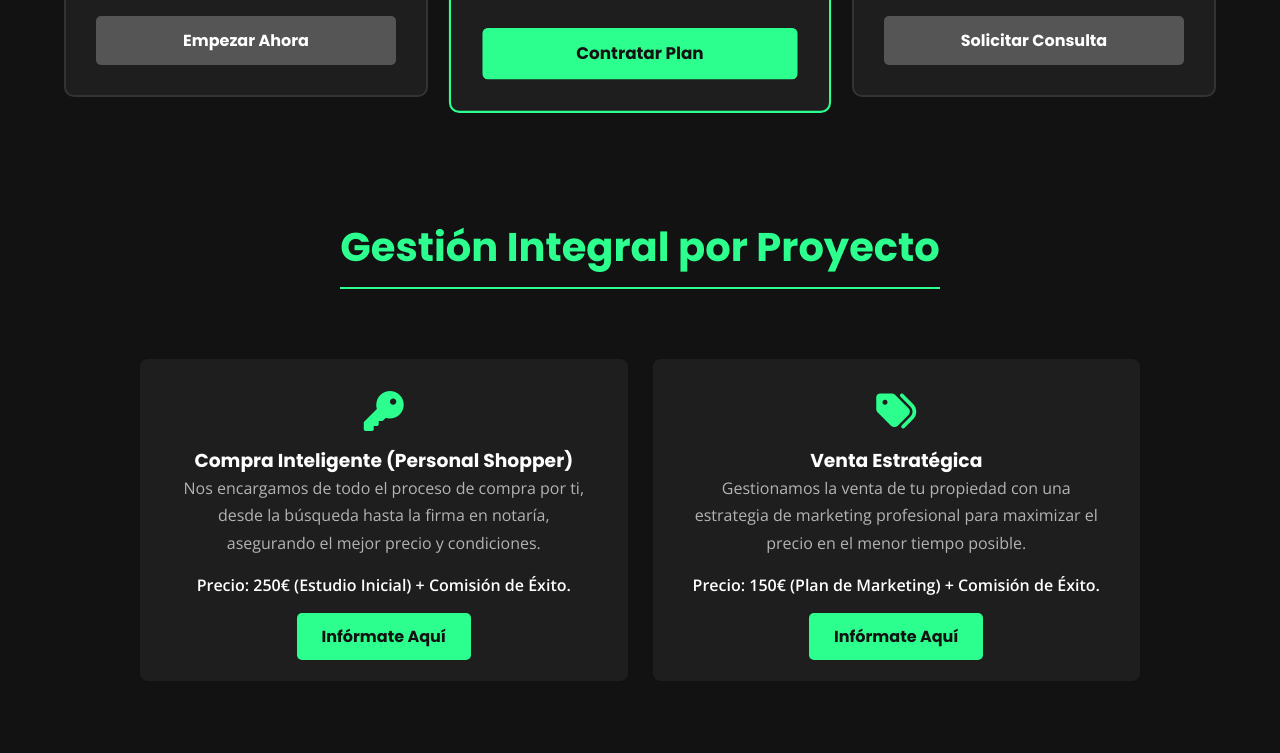
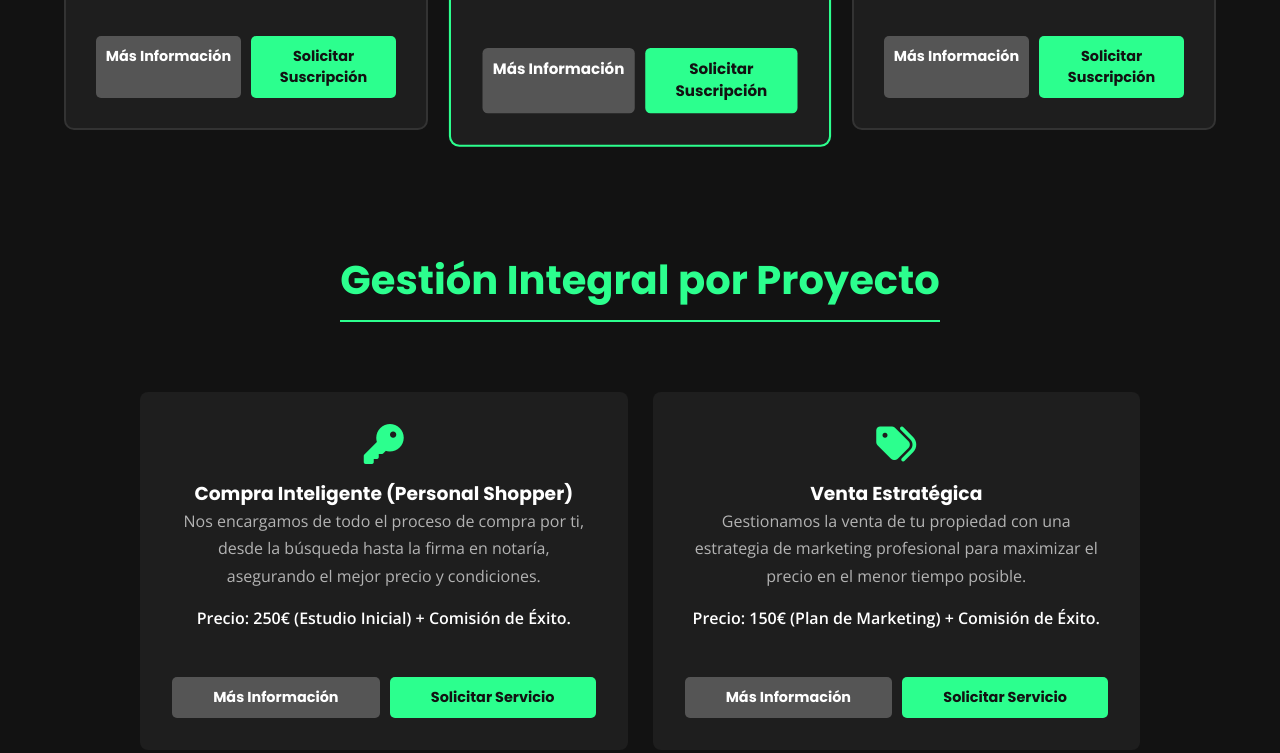
Before and after one commit to mikyz4/Mi-inmobiliaria, a plain HTML site: page Asesoria.html in a window 1280 px wide. Shown: the part 1012-1765 px from the top of the page. Drawn offline with nearby package versions, Linux system fonts and the light colour scheme.

Commit message:
Add files via upload

```diff
--- a/Asesoria.html
+++ b/Asesoria.html
@@ -47,7 +47,12 @@
                         <li><i class="fas fa-check"></i> Alertas de Propiedades Personalizadas</li>
                         <li><i class="fas fa-check"></i> Consultas por Email (hasta 5/mes)</li>
                     </ul>
-                    <a href="#contact-form-section" class="btn btn-secondary">Empezar Ahora</a>
+                    <div class="pricing-card-actions">
+                        <a href="#" class="btn btn-secondary btn-mas-info"
+                           data-title="Información sobre el Plan Explorador"
+                           data-details="Este plan es perfecto si estás comenzando. Te ayudamos a definir tus metas, te mantenemos informado sobre la evolución de precios en tus zonas de interés y te enviamos propiedades que encajen contigo para que no te pierdas ninguna oportunidad.">Más Información</a>
+                        <a href="#contact-form-section" class="btn">Solicitar Suscripción</a>
+                    </div>
                 </div>
 
                 <div class="pricing-card featured">
@@ -63,7 +68,12 @@
                         <li><i class="fas fa-check"></i> Revisión Documental Básica</li>
                         <li><i class="fas fa-check"></i> Soporte Prioritario por WhatsApp</li>
                     </ul>
-                    <a href="#contact-form-section" class="btn">Contratar Plan</a>
+                    <div class="pricing-card-actions">
+                        <a href="#" class="btn btn-secondary btn-mas-info"
+                           data-title="Información sobre el Plan Comprador / Vendedor"
+                           data-details="Este es nuestro plan más popular. Damos un paso más allá y nos convertimos en tu asesor personal. Analizamos contigo las propiedades que te interesan, te damos una segunda opinión profesional, te ayudamos a preparar ofertas y revisamos la documentación clave para darte total seguridad.">Más Información</a>
+                        <a href="#contact-form-section" class="btn">Solicitar Suscripción</a>
+                    </div>
                 </div>
 
                 <div class="pricing-card">
@@ -77,7 +87,12 @@
                         <li><i class="fas fa-check"></i> Análisis de Rentabilidad Financiera (ROI)</li>
                         <li><i class="fas fa-check"></i> Coordinación con Técnicos (arquitectos, etc.)</li>
                     </ul>
-                    <a href="#contact-form-section" class="btn btn-secondary">Solicitar Consulta</a>
+                    <div class="pricing-card-actions">
+                         <a href="#" class="btn btn-secondary btn-mas-info"
+                           data-title="Información sobre el Plan Inversor Premium"
+                           data-details="El servicio definitivo para quien busca la máxima rentabilidad o quiere delegar por completo el proceso. No solo te asesoramos, sino que buscamos activamente oportunidades de inversión (incluso fuera de mercado), realizamos análisis financieros detallados y coordinamos a todos los profesionales necesarios para evaluar el potencial de cada activo.">Más Información</a>
+                        <a href="#contact-form-section" class="btn">Solicitar Suscripción</a>
+                    </div>
                 </div>
 
             </div>
@@ -91,14 +106,24 @@
                     <h3>Compra Inteligente (Personal Shopper)</h3>
                     <p>Nos encargamos de todo el proceso de compra por ti, desde la búsqueda hasta la firma en notaría, asegurando el mejor precio y condiciones.</p>
                     <p class="pricing-details"><strong>Precio:</strong> 250€ (Estudio Inicial) + Comisión de Éxito.</p>
-                    <a href="#contact-form-section" class="btn">Infórmate Aquí</a>
+                    <div class="pricing-card-actions">
+                        <a href="#" class="btn btn-secondary btn-mas-info"
+                           data-title="Información sobre Compra Inteligente"
+                           data-details="Este servicio es para ti si quieres comprar una propiedad pero no tienes tiempo o conocimiento del mercado. Actuamos como tu representante personal: buscamos, visitamos, negociamos y te guiamos en todo el papeleo hasta que tengas las llaves en la mano, defendiendo siempre tus intereses.">Más Información</a>
+                        <a href="#contact-form-section" class="btn">Solicitar Servicio</a>
+                    </div>
                 </div>
                 <div class="project-card">
                     <i class="fas fa-tags"></i>
                     <h3>Venta Estratégica</h3>
                     <p>Gestionamos la venta de tu propiedad con una estrategia de marketing profesional para maximizar el precio en el menor tiempo posible.</p>
                     <p class="pricing-details"><strong>Precio:</strong> 150€ (Plan de Marketing) + Comisión de Éxito.</p>
-                    <a href="#contact-form-section" class="btn">Infórmate Aquí</a>
+                    <div class="pricing-card-actions">
+                        <a href="#" class="btn btn-secondary btn-mas-info"
+                           data-title="Información sobre Venta Estratégica"
+                           data-details="Vender una propiedad va más allá de poner un anuncio. Creamos un plan de marketing a medida para tu inmueble, realizamos un reportaje profesional, filtramos a los compradores potenciales para evitarte pérdidas de tiempo y negociamos en tu nombre para conseguir el mejor precio de venta posible.">Más Información</a>
+                        <a href="#contact-form-section" class="btn">Solicitar Servicio</a>
+                    </div>
                 </div>
             </div>
         </section>
@@ -119,6 +144,14 @@
 
     </main>
 
+    <div id="info-modal" class="modal">
+        <div class="modal-content">
+            <span class="close-button">&times;</span>
+            <h3 id="info-modal-title"></h3>
+            <p id="info-modal-details"></p>
+            <a href="#contact-form-section" id="info-modal-contact-btn" class="btn">Solicitar este Plan</a>
+        </div>
+    </div>
     <div id="cookie-consent-banner" class="cookie-banner-hidden">
         <div class="cookie-banner-content">
             <p>
--- a/Script.js
+++ b/Script.js
@@ -1274,3 +1274,35 @@ document.addEventListener('DOMContentLoaded', function() {
         executeScripts();
     }
 });
+// --- LÓGICA PARA EL MODAL DE 'MÁS INFORMACIÓN' EN ASESORIA.HTML ---
+document.addEventListener('DOMContentLoaded', () => {
+    const infoModal = document.getElementById('info-modal');
+    if (!infoModal) return; // Si no estamos en la página de asesoría, no hacer nada
+
+    const infoButtons = document.querySelectorAll('.btn-mas-info');
+    const modalTitle = document.getElementById('info-modal-title');
+    const modalDetails = document.getElementById('info-modal-details');
+    const modalContactBtn = document.getElementById('info-modal-contact-btn');
+
+    infoButtons.forEach(button => {
+        button.addEventListener('click', (e) => {
+            e.preventDefault(); // Evita que el enlace '#' mueva la página
+
+            // 1. Coger la información de los atributos 'data-*' del botón
+            const title = button.dataset.title;
+            const details = button.dataset.details;
+
+            // 2. Rellenar el modal con esa información
+            modalTitle.textContent = title;
+            modalDetails.textContent = details;
+
+            // 3. Hacer que el botón del modal lleve al formulario
+            modalContactBtn.addEventListener('click', () => {
+                infoModal.classList.remove('active'); // Cierra el modal al pulsar
+            });
+
+            // 4. Mostrar el modal
+            infoModal.classList.add('active');
+        });
+    });
+});
--- a/Styles.css
+++ b/Styles.css
@@ -857,3 +857,21 @@ a.service-item-link .service-item {
     font-weight: bold;
     text-decoration: underline;
 }
+/* --- ESTILOS PARA BOTONES DUALES EN TARJETAS DE PRECIOS --- */
+.pricing-card-actions {
+    display: flex;
+    gap: 10px;
+    margin-top: auto; /* Empuja los botones al final de la tarjeta */
+    padding-top: 20px; /* Espacio antes de los botones */
+}
+
+.pricing-card-actions .btn {
+    flex-grow: 1; /* Hace que ambos botones ocupen el mismo espacio */
+    padding: 10px 5px; /* Un poco menos de padding para que quepan bien */
+    font-size: 0.9rem;
+}
+
+/* --- ESTILOS PARA EL MODAL DE INFORMACIÓN --- */
+#info-modal-details {
+    margin-bottom: 25px; /* Más espacio antes del botón */
+}
```
